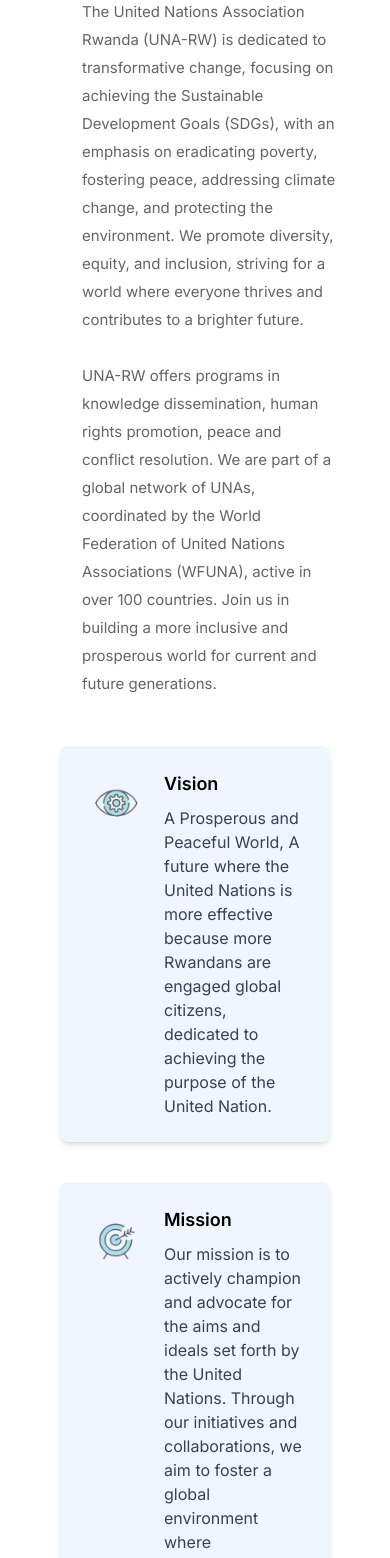
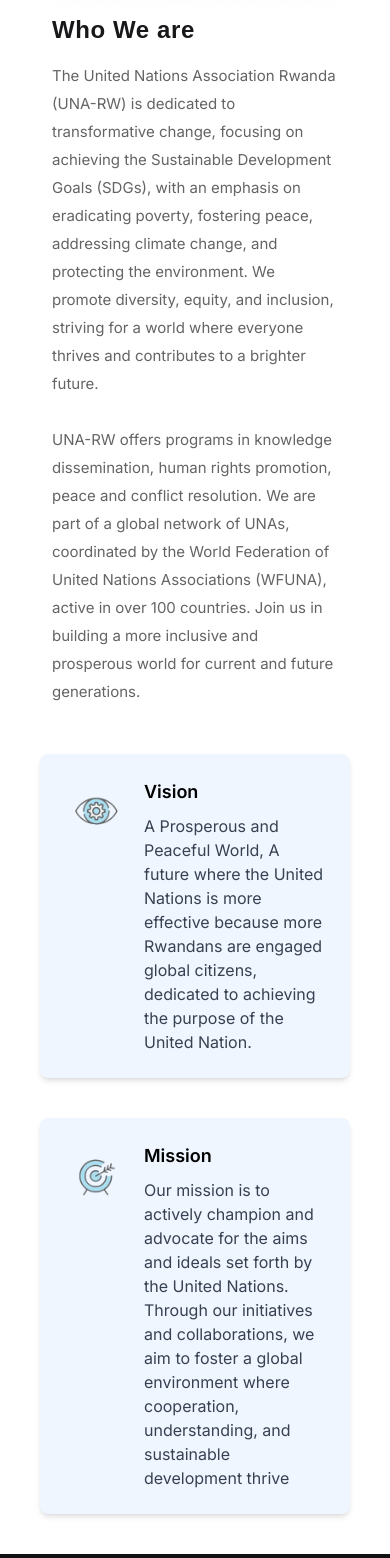
Before and after one commit to nkiliyumwami/UNARW, a Next.js app: page /about-us in a window 390 px wide. Shown: the part 432-1990 px from the top of the page. Built offline with nearby package versions, Linux system fonts and the light colour scheme.

Commit message:
About us Responsiveness

```diff
--- a/app/about-us/page.tsx
+++ b/app/about-us/page.tsx
@@ -7,7 +7,7 @@
   return (
     <div>
       <div
-        className="py-32 h-[256px] bg-center bg-cover bg-no-repeat -mb-24 relative"
+        className="py-32 h-[256px] bg-center bg-cover bg-no-repeat md:-mb-24 -mb-7  relative"
         style={{ backgroundImage: `url(${bgImage.src})` }}
       >
         <div className="absolute inset-0 bg-black bg-opacity-50 backdrop-blur-sm"></div>
--- a/components/Sections/AboutSection.tsx
+++ b/components/Sections/AboutSection.tsx
@@ -7,7 +7,7 @@
 export const AboutSection = () => {
   return (
     <div className="md:py-32 py-10">
-      <div className="container md:mx-auto px-10 md:px-4 ">
+      <div className="w-full md:mx-auto px-10 md:px-24 ">
         <div className="md:flex-row justify-center w-full flex items-center flex-col">
           <div className="flex-shrink-0 flex-grow-0 md:w-5/12 px-3">
             {/* <div className="flex justify-center">
@@ -28,9 +28,9 @@
             />
           </div>
           <div className=" md:w-7/12 px-3">
-            <div className="pl-[30px]">
+            <div className="md:pl-[30px]">
               {/* <span className="uppercase mb-2 text-[#1273eb] leading-7 ">About us</span> */}
-              <h2 className="mb-4 tracking-wide text-3xl font-bold">
+              <h2 className="mb-4 tracking-wide md:text-3xl text-2xl font-bold">
                 Who We are
               </h2>
 
--- a/components/Sections/HeroSection.tsx
+++ b/components/Sections/HeroSection.tsx
@@ -14,7 +14,7 @@
       </div>
       <div className=" mx-auto py-5 px-8 md:px-24 md:flex items-center justify-between ">
         <div className="my-[20px] md:mx-auto lg:w-[60%] w-full items-center px-3 flex justify-center flex-col">
-          <h1 className="md:text-3xl text-lg mb-[17px] md:mt-[12px] font-extrabold md:leading-[60px] text-[#4894DF]">
+          <h1 className="md:text-3xl sm:text-2xl xs:text-lg mb-[17px] md:mt-[12px] font-extrabold md:leading-[60px] text-[#4894DF]">
             United Nations Association Rwanda
           </h1>
           <p className="mb-[15px] leading-[29px] md:text-balance md:text-center">
--- a/components/Sections/NavbarSection.tsx
+++ b/components/Sections/NavbarSection.tsx
@@ -137,7 +137,7 @@
         </div>
       </div>
       {isOpen && (
-        <div className="lg:hidden bg-white text-black">
+        <div className="lg:hidden bg-white text-black items-center flex flex-col justify-center md:text-2xl text-lg">
           <a
             href="/"
             className={`block px-4 py-2 hover:text-[#4894DF] font-semibold ${
--- a/components/Sections/VisionMission.tsx
+++ b/components/Sections/VisionMission.tsx
@@ -1,15 +1,13 @@
-import { BriefcaseIcon, ChartBarIcon,  } from "@heroicons/react/16/solid"
-import VisionMissionCard from "../ui/VisionMissionCard"
+import { BriefcaseIcon, ChartBarIcon } from '@heroicons/react/16/solid'
+import VisionMissionCard from '../ui/VisionMissionCard'
 import vision from '../../public/VisionIcon.png'
 import mission from '../../public/MissionIcon.png'
-import Image from "next/image"
-
+import Image from 'next/image'
 
 const VisionMission = () => {
   return (
-    <div className="pt-12 px-5">
-      <div className="w-full">
-        <div className="grid grid-cols-1 sm:grid-cols-2 gap-10">
+    <div className="pt-12 md:px-5">
+      <div className="flex flex-col md:flex-row gap-10">
         <VisionMissionCard
           icon={<Image src={vision} alt="Vision" className="w-16 h-16" />}
           title="Vision"
@@ -22,7 +20,6 @@
         />
       </div>
     </div>
-    </div>
   )
 }
 
```
Lines whose indentation alone changed are shown as unchanged.
